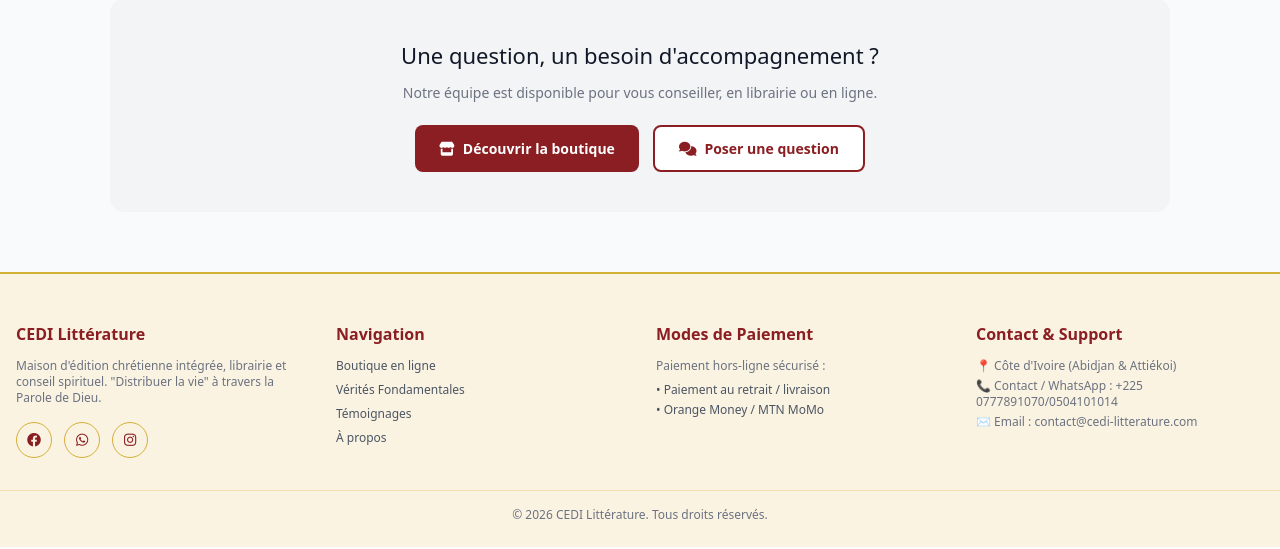
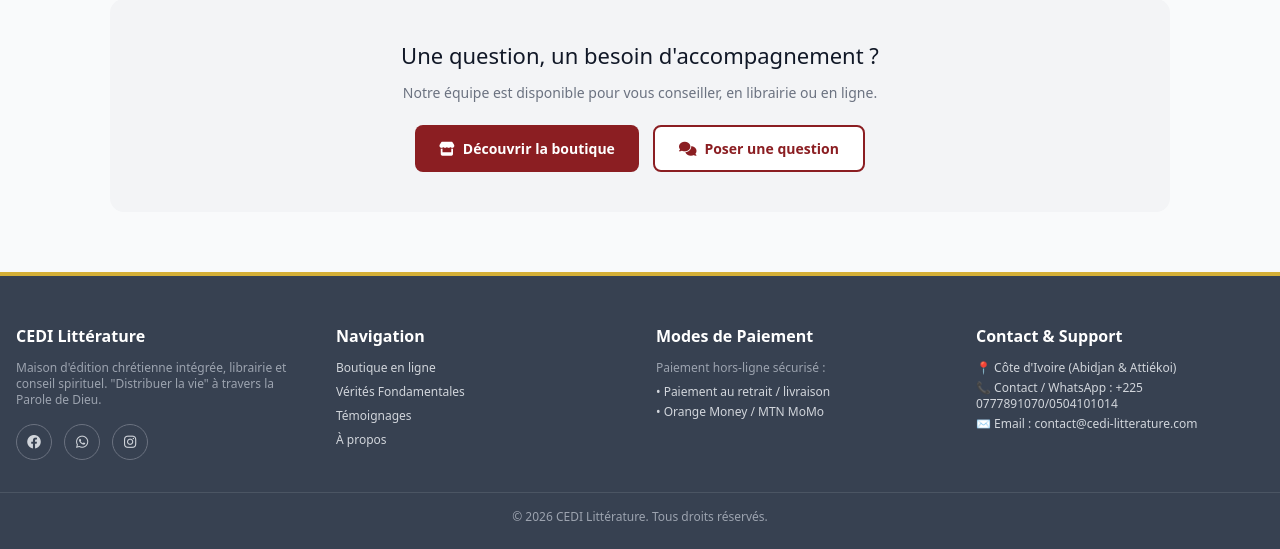
Before and after one commit to DAH-dev/CEDI_litterature, a Django app: page /a-propos/ in a window 1280 px wide. Shown: the part 3440-3989 px from the top of the page. Run offline with Django 5.2, Linux system fonts and the light colour scheme; data comes from the database, SQL or seed files in the repository; some libraries are stand-ins or nearby versions.

Commit message:
Mise a jour de la page a propos

```diff
--- a/templates/appcedi/base.html
+++ b/templates/appcedi/base.html
@@ -253,48 +253,58 @@
     <!-- CONTENU PRINCIPAL -->
     {% block content %}{% endblock %}
 
-    <!-- WhatsApp flottant -->
-    <a href="https://wa.me/2250777891070" target="_blank" class="fixed bottom-6 right-6 bg-emerald-500 text-white p-4 rounded-full shadow-lg hover:bg-emerald-600 transition z-50 flex items-center justify-center hover:scale-110">
-        <i class="fa-brands fa-whatsapp text-2xl"></i>
-    </a>
+   <!-- Bouton Retour en haut -->
+<button id="backToTopBtn"
+        onclick="window.scrollTo({top: 0, behavior: 'smooth'})"
+        class="fixed bottom-6 right-6 bg-cediRed text-white p-3.5 rounded-full shadow-lg hover:bg-cediRedDark transition-all duration-300 z-50 flex items-center justify-center opacity-0 invisible"
+        aria-label="Retour en haut de la page">
+    <i class="fa-solid fa-arrow-up text-xl"></i>
+</button>
 
     <!-- FOOTER -->
-    <footer class="bg-cediCream text-gray-600 mt-auto pt-12 pb-6 border-t-2 border-cediGold">
+<!-- FOOTER -->
+<!-- FOOTER -->
+<footer class="bg-gray-700 text-gray-200 mt-auto pt-12 pb-6 border-t-4 border-cediGold">
     <div class="max-w-7xl mx-auto px-4 grid grid-cols-1 md:grid-cols-4 gap-8 mb-8 text-sm">
         <div>
-                <h5 class="text-cediRed font-bold text-base mb-3">CEDI Littérature</h5>
-                <p class="text-xs text-gray-500 mb-4">Maison d'édition chrétienne intégrée, librairie et conseil spirituel. "Distribuer la vie" à travers la Parole de Dieu.</p>
+            <!-- Titre en blanc (plus de jaune) -->
+            <h5 class="text-white font-bold text-base mb-3">CEDI Littérature</h5>
+            <p class="text-xs text-gray-400 mb-4">Maison d'édition chrétienne intégrée, librairie et conseil spirituel. "Distribuer la vie" à travers la Parole de Dieu.</p>
             <div class="flex space-x-3 text-lg">
-                    <a href="#" class="w-9 h-9 rounded-full border border-cediGold text-cediRed flex items-center justify-center hover:bg-cediGold hover:text-white transition"><i class="fa-brands fa-facebook text-sm"></i></a>
-                    <a href="#" class="w-9 h-9 rounded-full border border-cediGold text-cediRed flex items-center justify-center hover:bg-cediGold hover:text-white transition"><i class="fa-brands fa-whatsapp text-sm"></i></a>
-                    <a href="#" class="w-9 h-9 rounded-full border border-cediGold text-cediRed flex items-center justify-center hover:bg-cediGold hover:text-white transition"><i class="fa-brands fa-instagram text-sm"></i></a>
+                <!-- Icônes avec bordure grise, pas de jaune -->
+                <a href="#" class="w-9 h-9 rounded-full border border-gray-500 text-gray-300 flex items-center justify-center hover:bg-white hover:text-gray-900 hover:border-white transition"><i class="fa-brands fa-facebook text-sm"></i></a>
+                <a href="#" class="w-9 h-9 rounded-full border border-gray-500 text-gray-300 flex items-center justify-center hover:bg-white hover:text-gray-900 hover:border-white transition"><i class="fa-brands fa-whatsapp text-sm"></i></a>
+                <a href="#" class="w-9 h-9 rounded-full border border-gray-500 text-gray-300 flex items-center justify-center hover:bg-white hover:text-gray-900 hover:border-white transition"><i class="fa-brands fa-instagram text-sm"></i></a>
             </div>
         </div>
         <div>
-                <h5 class="text-cediRed font-bold text-base mb-3">Navigation</h5>
+            <!-- Titre en blanc -->
+            <h5 class="text-white font-bold text-base mb-3">Navigation</h5>
             <ul class="space-y-2 text-xs">
-                    <li><a href="{% url 'liste_catalogue' %}" class="hover:text-cediRed transition">Boutique en ligne</a></li>
-                    <li><a href="{% url 'liste_ressources' %}" class="hover:text-cediRed transition">Vérités Fondamentales</a></li>
-                    <li><a href="{% url 'liste_temoignages_publics' %}" class="hover:text-cediRed whitespace-nowrap transition">Témoignages</a></li>
-                    <li><a href="{% url 'a_propos' %}" class="hover:text-cediRed whitespace-nowrap transition">À propos</a></li>
+                <li><a href="{% url 'liste_catalogue' %}" class="text-gray-300 hover:text-white transition">Boutique en ligne</a></li>
+                <li><a href="{% url 'liste_ressources' %}" class="text-gray-300 hover:text-white transition">Vérités Fondamentales</a></li>
+                <li><a href="{% url 'liste_temoignages_publics' %}" class="text-gray-300 hover:text-white whitespace-nowrap transition">Témoignages</a></li>
+                <li><a href="{% url 'a_propos' %}" class="text-gray-300 hover:text-white whitespace-nowrap transition">À propos</a></li>
             </ul>
         </div>
         <div>
-                <h5 class="text-cediRed font-bold text-base mb-3">Modes de Paiement</h5>
-                <p class="text-xs text-gray-500 mb-2">Paiement hors-ligne sécurisé :</p>
-                <ul class="space-y-1 text-xs text-gray-600">
+            <h5 class="text-white font-bold text-base mb-3">Modes de Paiement</h5>
+            <p class="text-xs text-gray-400 mb-2">Paiement hors-ligne sécurisé :</p>
+            <ul class="space-y-1 text-xs text-gray-300">
                 <li>• Paiement au retrait / livraison</li>
                 <li>• Orange Money / MTN MoMo</li>
             </ul>
         </div>
         <div>
-                <h5 class="text-cediRed font-bold text-base mb-3">Contact & Support</h5>
-                <p class="text-xs text-gray-500 mb-1">📍 Côte d'Ivoire (Abidjan & Attiékoi)</p>
-                <p class="text-xs text-gray-500 mb-1">📞 Contact / WhatsApp : +225 0777891070/0504101014</p>
-                <p class="text-xs text-gray-500">✉️ Email : contact@cedi-litterature.com</p>
+            <h5 class="text-white font-bold text-base mb-3">Contact & Support</h5>
+            <p class="text-xs text-gray-300 mb-1">📍 Côte d'Ivoire (Abidjan & Attiékoi)</p>
+            <p class="text-xs text-gray-300 mb-1">📞 Contact / WhatsApp : +225 0777891070/0504101014</p>
+            <p class="text-xs text-gray-300">✉️ Email : contact@cedi-litterature.com</p>
         </div>
     </div>
-        <div class="max-w-7xl mx-auto px-4 border-t border-cediGold/30 pt-4 text-center text-xs text-gray-500">
+
+    <!-- Ligne du bas -->
+    <div class="max-w-7xl mx-auto px-4 border-t border-gray-600 pt-4 text-center text-xs text-gray-400">
         <p>&copy; 2026 CEDI Littérature. Tous droits réservés.</p>
     </div>
 </footer>
@@ -369,6 +379,23 @@
         } else {
             targets.forEach(function (el) { el.classList.add('in-view'); });
         }
+
+        // Gestion du bouton "Retour en haut"
+const backToTopBtn = document.getElementById('backToTopBtn');
+
+if (backToTopBtn) {
+    window.addEventListener('scroll', function() {
+        // Si on a défilé de plus de 300 pixels, on montre le bouton
+        if (window.scrollY > 300) {
+            backToTopBtn.classList.remove('opacity-0', 'invisible');
+            backToTopBtn.classList.add('opacity-100', 'visible');
+        } else {
+            // Sinon, on le cache
+            backToTopBtn.classList.remove('opacity-100', 'visible');
+            backToTopBtn.classList.add('opacity-0', 'invisible');
+        }
+    });
+}
     </script>
 </body>
 </html>
```
Lines whose indentation alone changed are shown as unchanged.
